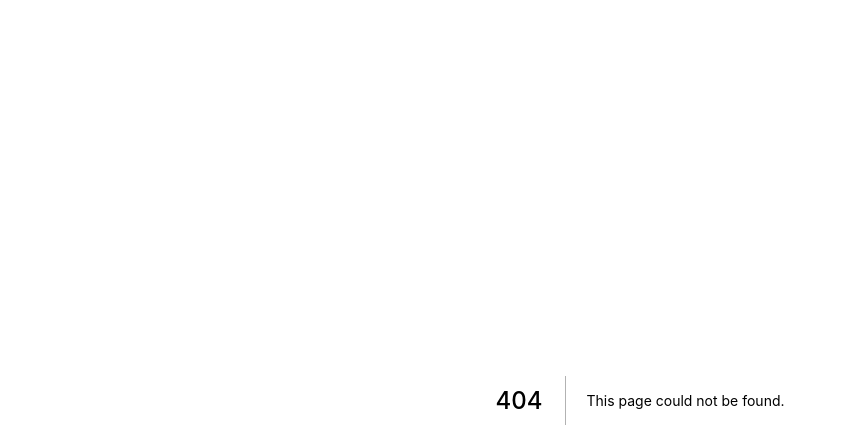
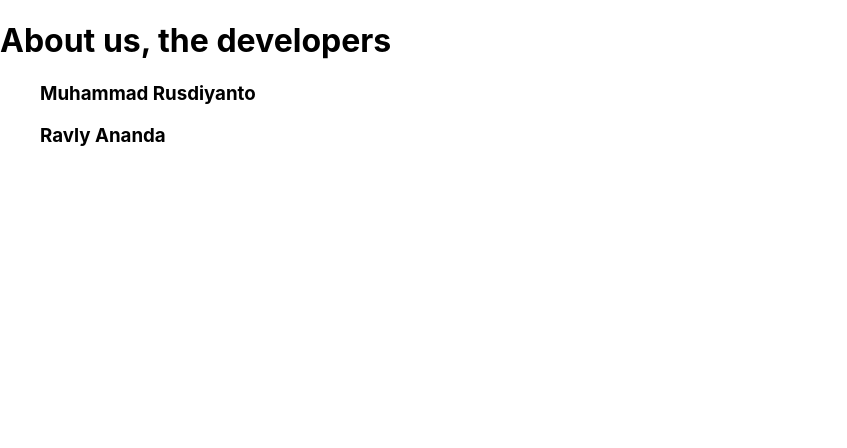
Before and after one commit to MasRoesdi/Alaska13, a Next.js app: page /about in a window 1280 px wide. Before the commit this address had no page. Shown: the top 448 px of the page, without its empty margins (0-847 px from the left). Built offline with nearby package versions, Linux system fonts and the light colour scheme.

Commit message:
Initialize Repo

```diff
--- /dev/null
+++ b/pages/about.js
@@ -0,0 +1,18 @@
+import Head from "next/head";
+
+export default function About() {
+    return (
+        <div>
+            <Head>
+                <title>About Page</title>
+            </Head>
+            <div>
+                <h1>About us, the developers</h1>
+                <ul>
+                    <h3>Muhammad Rusdiyanto</h3>
+                    <h3>Ravly Ananda</h3>
+                </ul>
+            </div>
+        </div>
+    )
+}
```
